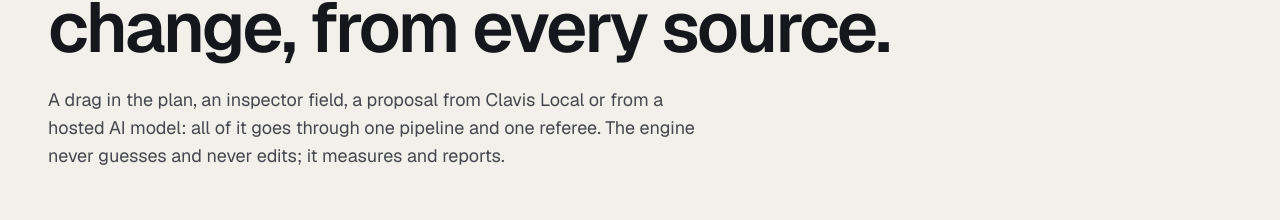
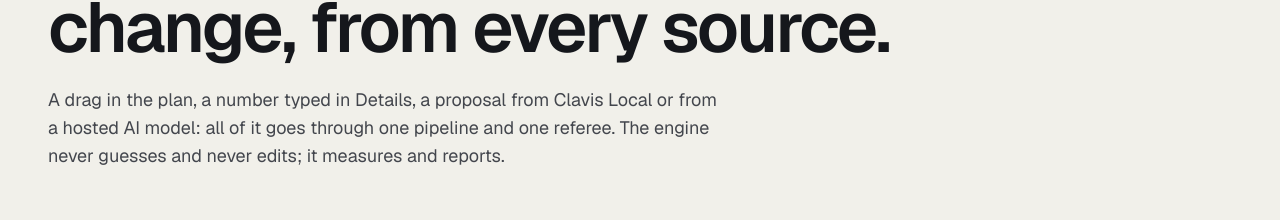
Before and after one commit to Shashank-U-04/Clavis, a Next.js app: page /features/validation in a window 1280 px wide. Shown: the part 270-490 px from the top of the page. Built offline with nearby package versions, Linux system fonts and the light colour scheme; no server answers.

Commit message:
Site: the validation page names the Details tab, not an inspector

```diff
--- a/src/app/(marketing)/features/validation/page.tsx
+++ b/src/app/(marketing)/features/validation/page.tsx
@@ -24,7 +24,7 @@ export default function ValidationPage() {
           { href: "/features/validation", label: "The validator" },
         ]}
         title={`${CHECK_COUNT} checks, on every change, from every source.`}
-        intro="A drag in the plan, an inspector field, a proposal from Clavis Local or from a hosted AI model: all of it goes through one pipeline and one referee. The engine never guesses and never edits; it measures and reports."
+        intro="A drag in the plan, a number typed in Details, a proposal from Clavis Local or from a hosted AI model: all of it goes through one pipeline and one referee. The engine never guesses and never edits; it measures and reports."
       />
 
       <Section sheet="01" title="How a finding works." intro="Each finding names the walls, openings, rooms or pieces involved and carries the numbers behind it. Its id comes from the finding itself, so Clavis can say exactly which findings a change resolved, kept or introduced.">
```
